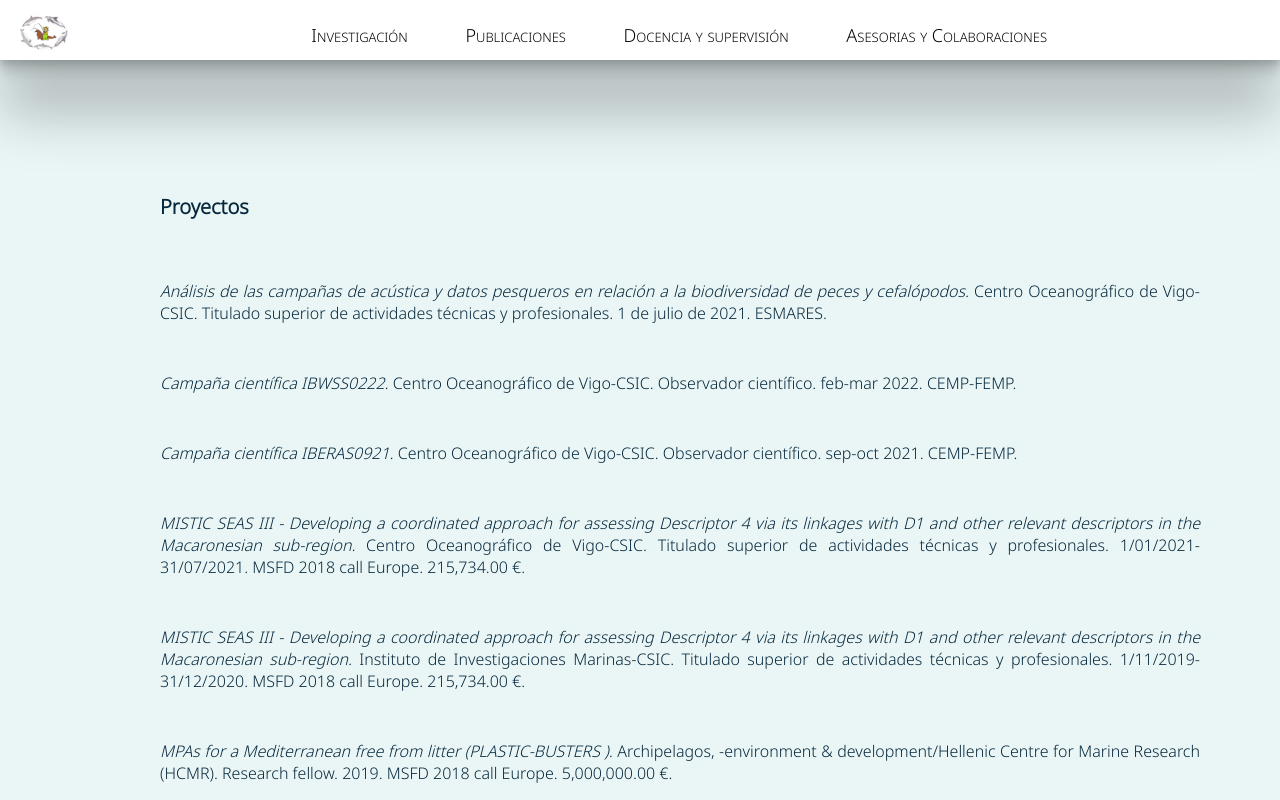
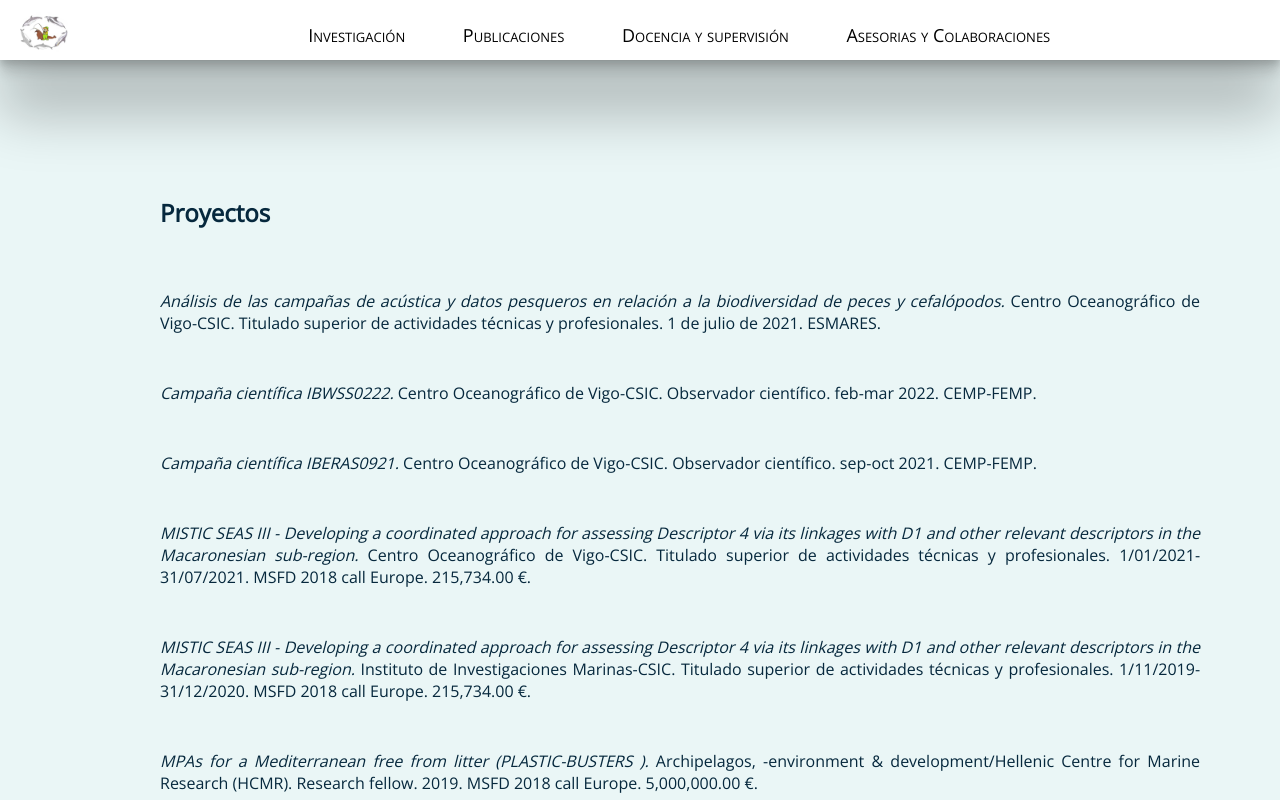
Before and after one commit to calmarti/GemasPersonalWeb, a React (Create React App) app: page /investigacion in a window 1280 px wide. Shown: the top 800 px of the page. Built offline with nearby package versions, Linux system fonts and the light colour scheme.

Commit message:
ProyectoPopover: first try

```diff
--- a/package.json
+++ b/package.json
@@ -7,6 +7,7 @@
     "@testing-library/react": "^12.1.3",
     "@testing-library/user-event": "^13.5.0",
     "react": "^17.0.2",
+    "react-bootstrap": "^2.4.0",
     "react-dom": "^17.0.2",
     "react-router-dom": "^6.2.1",
     "react-scripts": "5.0.0",
--- a/src/Components/Investigacion/Investigacion.js
+++ b/src/Components/Investigacion/Investigacion.js
@@ -2,6 +2,10 @@ import Navbar from "../Layout/Navbar";
 import Footer from "../Layout/Footer";
 import data from "../../data.json";
 import Item from "../../common/Item";
+import ProyectoPopover from "./ProyectoPopover";
+
+//TODO: no renderiza el popover; propiedad children no parece aplicar a ProyectoPopover
+
 
 const { proyectos, workshops } = data;
 
@@ -15,6 +19,7 @@ export default function Investigacion() {
 
           {proyectos.map((proyecto, index) => (
             <div key={index} className="publication-container">
+              <ProyectoPopover>
               <p className="publication-item">
                 <span className="title">
                   <em>{proyecto.nombre}.</em>
@@ -32,6 +37,7 @@ export default function Investigacion() {
                   <span className="grants">{proyecto.grants}.</span>
                 )}
               </p>
+              </ProyectoPopover>
             </div>
           ))}
         </section>
--- /dev/null
+++ b/src/Components/Investigacion/ProyectoPopover.js
@@ -0,0 +1,26 @@
+import Popover from "react-bootstrap/Popover";
+import OverlayTrigger from "react-bootstrap/OverlayTrigger";
+
+export default function ProyectoPopover({children}) {
+  const popover = (
+    <Popover id="popover-basic">
+      <Popover.Header as="h3">Popover right</Popover.Header>
+      <Popover.Body>
+        And here's some <strong>amazing</strong> content. It's very engaging.
+        right?
+      </Popover.Body>
+    </Popover>
+  );
+
+  return (
+    <OverlayTrigger
+      trigger="click"
+      placement="right"
+      delay={{ show: 250, hide: 400 }}
+      overlay={popover}
+    >
+      {children}
+      {/* <Button variant="success">Hover me to see</Button> */}
+    </OverlayTrigger>
+  );
+}
--- a/src/globals.css
+++ b/src/globals.css
@@ -1,5 +1,7 @@
 @import url("https://fonts.googleapis.com/css2?family=DM+Sans&display=swap");
-@import url('https://fonts.googleapis.com/css2?family=Noto+Sans:wght@300&display=swap');
+@import url("https://fonts.googleapis.com/css2?family=Noto+Sans&display=swap");
+@import url('https://fonts.googleapis.com/css2?family=Open+Sans&display=swap');
+
 
 /* No está importando la font DM-Sans */
 
@@ -8,12 +10,11 @@ body {
   margin: 0;
   padding: 0;
   border: 0;
-  font-size: 100%;
   font: inherit;
-  font-family: "Noto Sans", "DM-Sans", Verdana, "Times New Roman";
+  font-family:  "Open Sans",   "Noto Sans", "DM-Sans",  Verdana,  "Times New Roman";
   box-sizing: border-box;
-  color: #06283D;
-  background-color: #EAF6F6;
+  color: #06283d;
+  background-color: #eaf6f6;
 }
 
 :root {
--- a/src/index.js
+++ b/src/index.js
@@ -5,7 +5,9 @@ import { BrowserRouter } from "react-router-dom";
 import "./globals.css";
 import "./section.css";
 
-// scp -i /home/ivan/Desktop/bootcampweb-kc.pem -r build  ubuntu@54.164.117.110:/home/ubuntu
+//TODO: aumentar ahora el weight o el size del font en toda la web y ajuste especial al subtitulo del Home
+//OJO: al parecer el nuevo font descuadró el justificado (al menos en Congresos), revisar!
+
 //TODO: Investigación: un popover activable con click (con librería floating-ui) contentivo de una imagen ilustrativa y la descripción del proyectos
 //TODO: en el popover de la tesis aparecerá el logo, en los otros proyectos una imagen
 //revisión exhaustiva de los items con Gema
@@ -14,6 +16,7 @@ import "./section.css";
 //TODO: dar más contraste a estilos en general y aplicar ui principles
 //TODO: leer todo el código: identificar potenciales mejoras en naming, estructura de ficheros, legibilidad y no-redundancia o inutilización de propiedades y clases CSS
 
+// scp -i /home/ivan/Desktop/bootcampweb-kc.pem -r build  ubuntu@54.164.117.110:/home/ubuntu
 
 
 ReactDOM.render(
--- a/src/section.css
+++ b/src/section.css
@@ -8,7 +8,7 @@
 }
 
 .section-heading {
-  font-size: 125%;
+  font-size: 150%;
   margin-left: 5rem;
   margin-bottom: 2.8rem;
 
```
Also changed, not shown: 1 other file (tests, documents, lock files or other folders).
